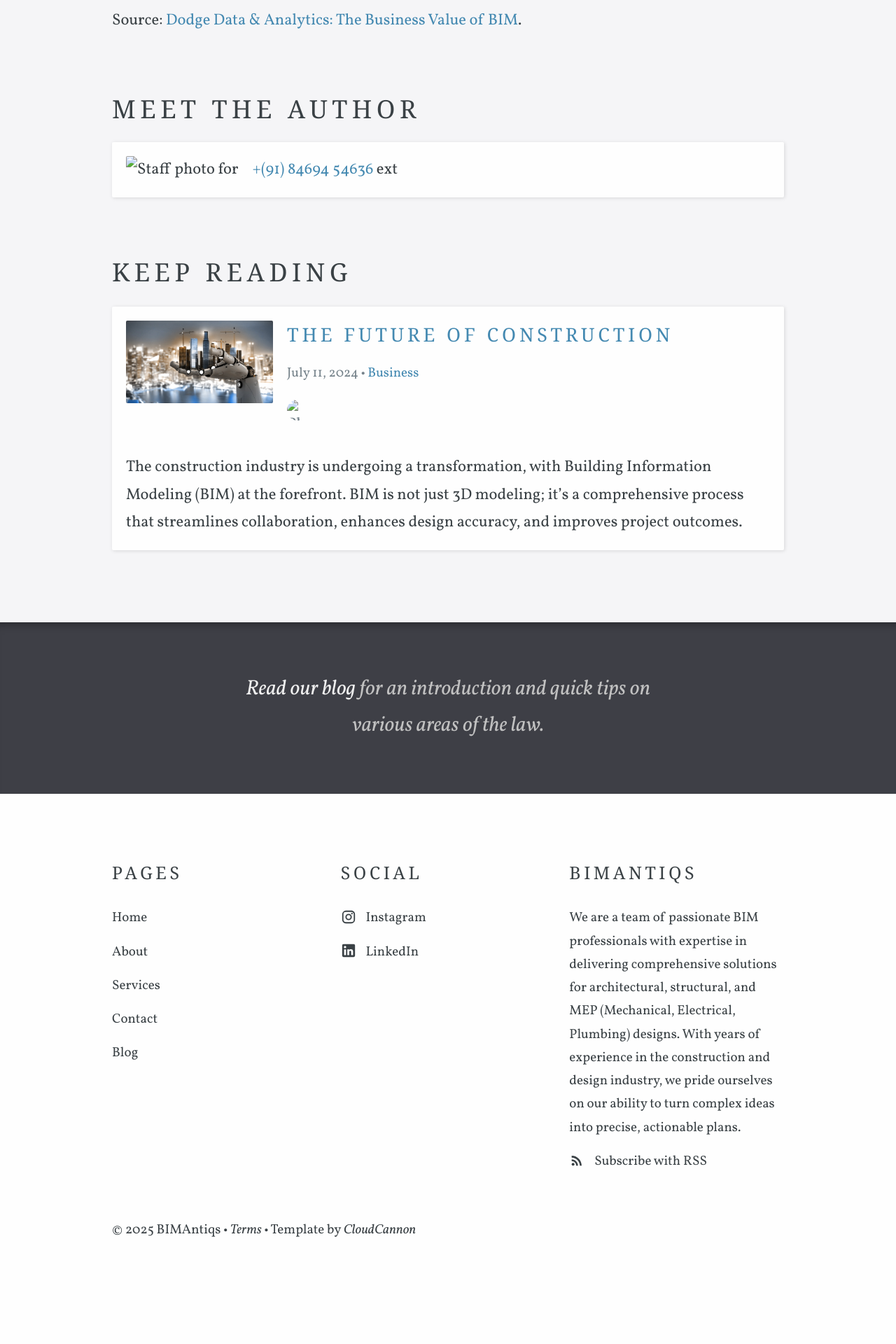
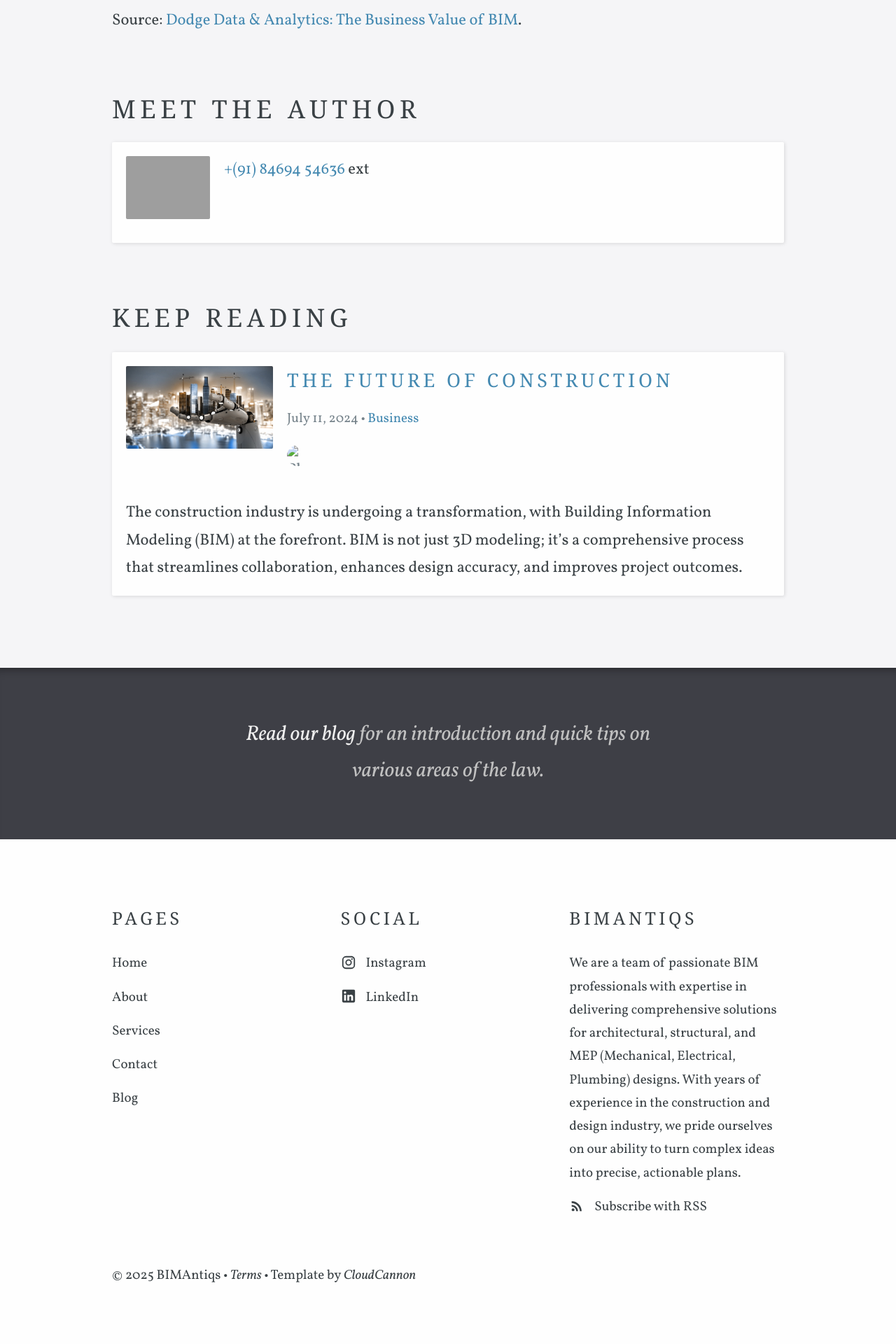
Before and after one commit to R-Madhav/BIMAntiqs.github.io, a Jekyll site: the page built from _posts/2016-11-11-real-estate-flipping.md, in a window 1280 px wide. Shown: the part 3549-5469 px from the top of the page at 70% size. Built offline with Jekyll 4.4.1, drawn with Linux system fonts in a browser that asks for light colours; some web fonts are replaced; before the commit the page ends 5404 px from its top, so only the background shows below that.

Commit message:
Update staff-member.html

```diff
--- a/_includes/staff-member.html
+++ b/_includes/staff-member.html
@@ -1,6 +1,6 @@
 <div class="staff-details">
 	<div class="staff-image">
-		<img src="{% include relative-src.html src=include.member.image %}" alt="Staff photo for {{ include.member.name }}" width="120" height="120">
+		<img src="https://r-madhav.github.io/BIMAntiqs.github.io/images/Madhav.JPG" alt="Staff photo for {{ include.member.name }}" width="120" height="120">
 	</div>
 	<ul class="staff-info">
 		<li>{{ include.member.name }}</li>
```
